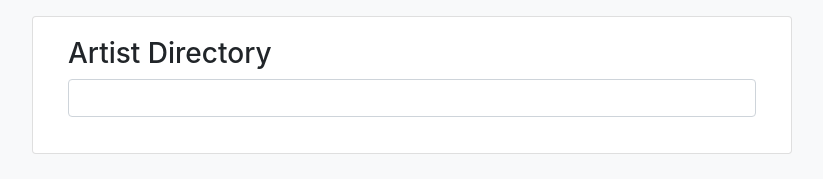
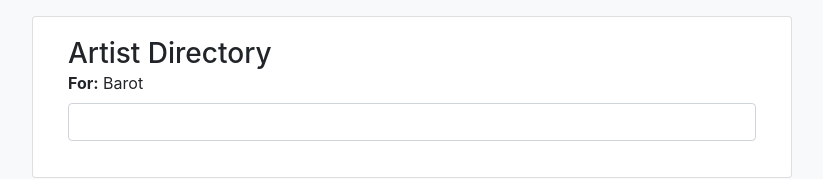
Before and after one commit to Annaliskirwa/_App_Ocho, an Angular app: page / in a window 1280 px wide. Shown: the top 179 px of the page, without its empty margins (228-1051 px from the left). Built offline with nearby package versions, Linux system fonts and the light colour scheme.

Commit message:
It will initialize an expression value

```diff
--- a/src/app/app.component.html
+++ b/src/app/app.component.html
@@ -3,7 +3,9 @@
       <div class="card-body">
         <h3 class="mb-0">Artist Directory</h3>
         <div class="form-group">
-          <div class="form-label"></div>
+          <div class="form-label"><strong>For:</strong>
+          {{query}}
+          </div>
           <input class="form-control mt-2" type="text">
         </div><!-- form-group -->
       </div><!-- card-body -->
--- a/src/app/app.component.ts
+++ b/src/app/app.component.ts
@@ -6,5 +6,9 @@ import { Component } from '@angular/core';
   styleUrls: ['./app.component.css']
 })
 export class AppComponent {
-  title = 'Artist-Angular';
+  query!: string;
+
+  constructor(){
+    this.query = "Barot"
+  }
 }
```
